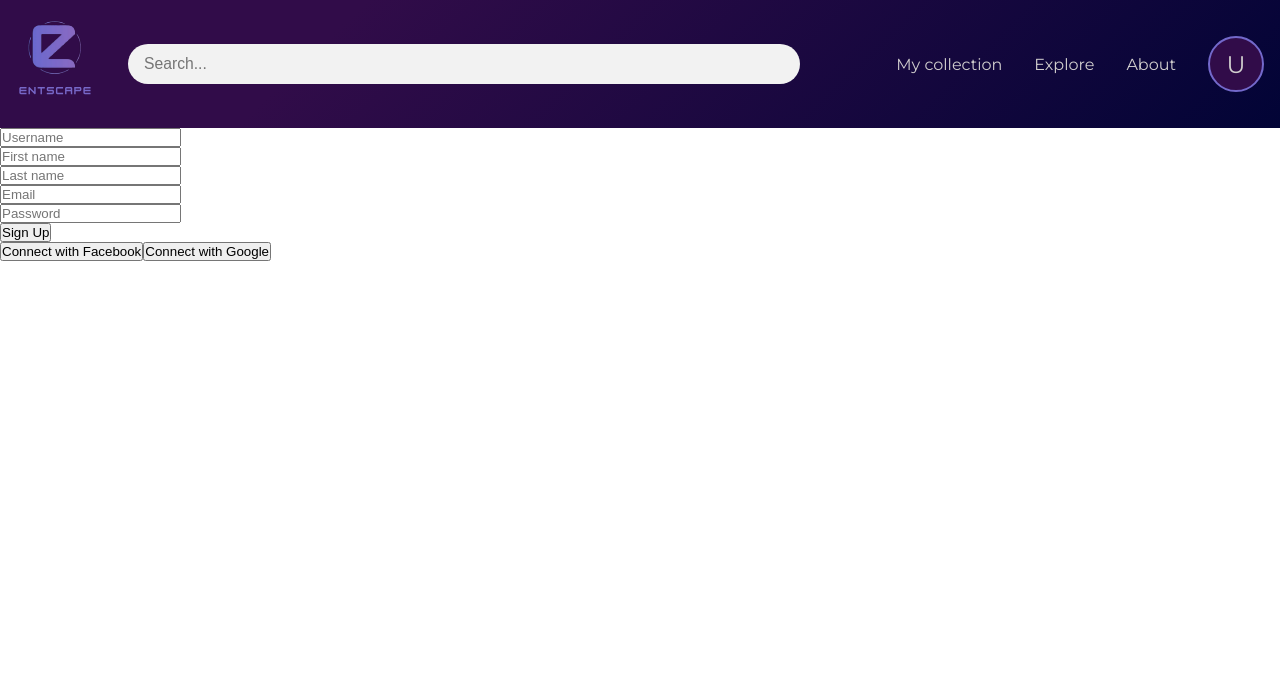
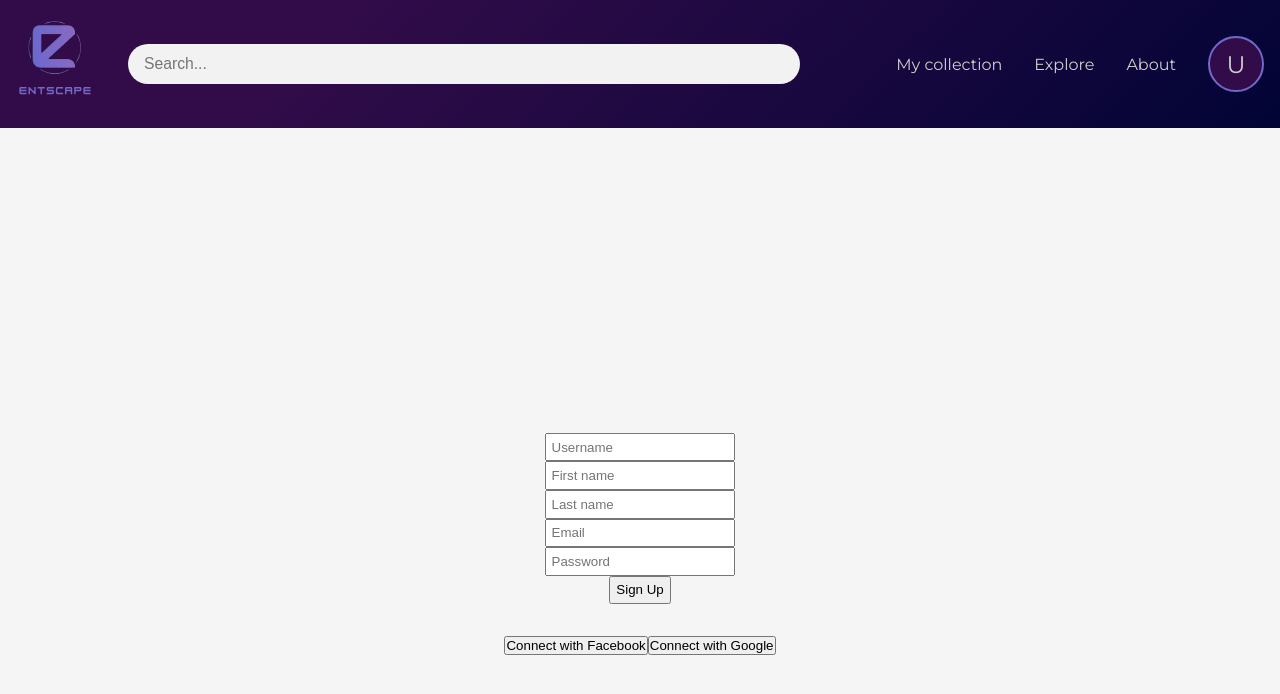
Before and after one commit to yuany2036/Code-Busters-Final-Project, a React (Vite) app in the folder client/: page /register in a window 1280 px wide. Shown: the top 694 px of the page. Built offline with nearby package versions, Linux system fonts and the light colour scheme; no server answers; some icons are missing.

Commit message:
small changes

```diff
--- a/client/src/components/auth/Register.jsx
+++ b/client/src/components/auth/Register.jsx
@@ -3,6 +3,7 @@ import { useContext } from 'react';
 import { Navigate, useNavigate } from 'react-router-dom';
 import { useForm } from 'react-hook-form';
 import { signup } from '../../apiCalls/userApiCalls';
+import styles from '../auth/Register.module.scss';
 
 const Register = () => {
   const { usersDispatch, isUserLoggedIn } = useContext(DataContext);
@@ -32,9 +33,7 @@ const Register = () => {
   };
 
   return (
-    <div className="login">
-      <section>
-        <div className="left">
+    <div className={styles.register_container}>
       <div className="form-container">
         <form onSubmit={handleSubmit(onSubmit)}>
           <div className="info">
@@ -48,9 +47,7 @@ const Register = () => {
                   })}
                 />
                 <div className="error-message">
-                      {errors.firstName && (
-                        <span>{errors.firstName.message}</span>
-                      )}
+                  {errors.firstName && <span>{errors.firstName.message}</span>}
                 </div>
               </div>
               <div>
@@ -62,9 +59,7 @@ const Register = () => {
                   })}
                 />
                 <div className="error-message">
-                      {errors.firstName && (
-                        <span>{errors.firstName.message}</span>
-                      )}
+                  {errors.firstName && <span>{errors.firstName.message}</span>}
                 </div>
               </div>
               <div>
@@ -76,9 +71,7 @@ const Register = () => {
                   })}
                 />
                 <div className="error-message">
-                      {errors.lastName && (
-                        <span>{errors.lastName.message}</span>
-                      )}
+                  {errors.lastName && <span>{errors.lastName.message}</span>}
                 </div>
               </div>
             </div>
@@ -118,13 +111,11 @@ const Register = () => {
             <input className="button-bg" type="submit" value="Sign Up" />
           </div>
         </form>
-          </div>
-        </div>
         <div className="right">
           <button>Connect with Facebook</button>
           <button>Connect with Google</button>
         </div>
-      </section>
+      </div>
     </div>
   );
 };
```
Lines whose indentation alone changed are shown as unchanged.
